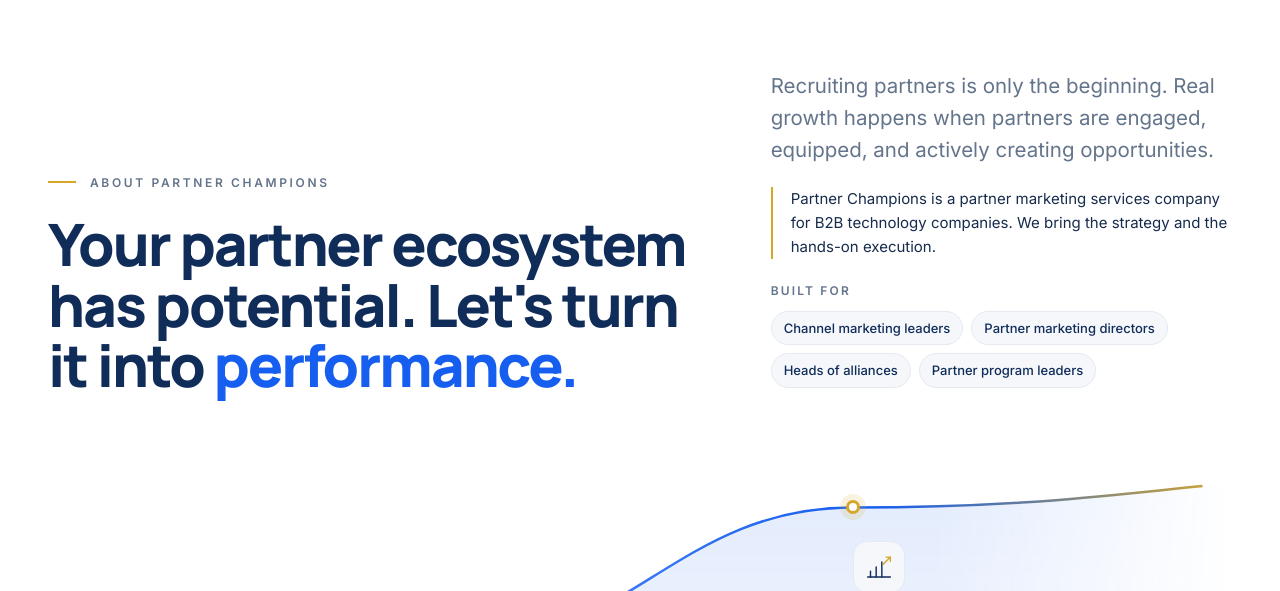
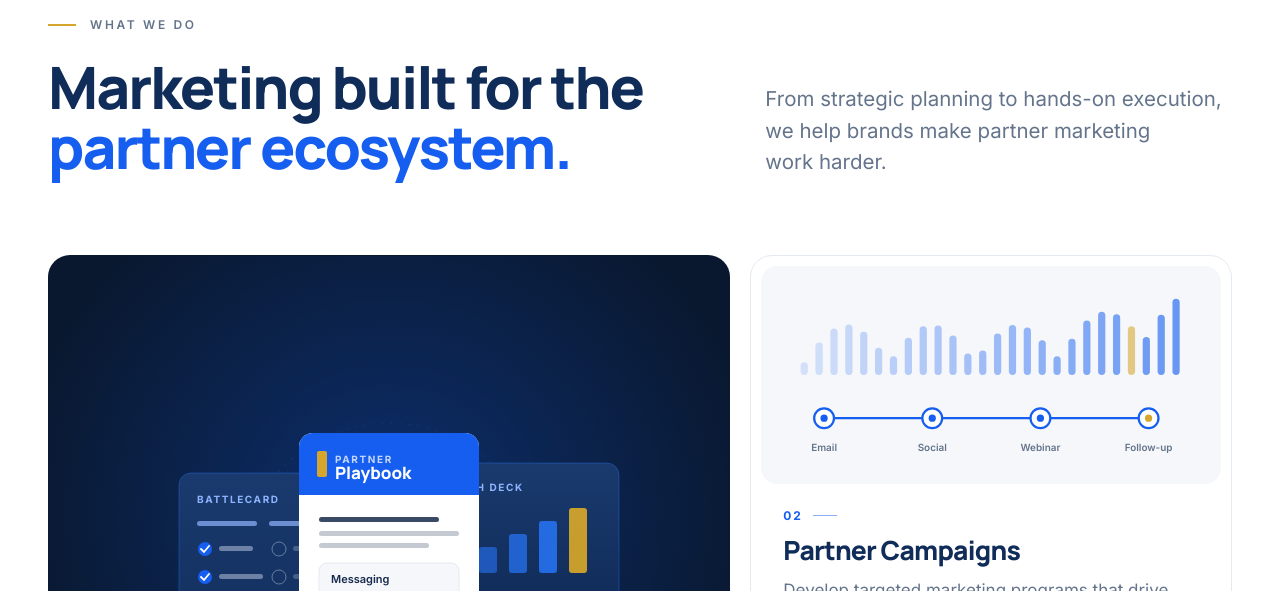
Before and after one commit to KRISHNA-GTM/partner-champions-site, a React (Vite) app: page / in a window 1280 px wide. Shown: the part 889-1480 px from the top of the page. Built offline with nearby package versions, Linux system fonts and the light colour scheme.

Commit message:
Redesign: new page structure

```diff
--- a/src/App.tsx
+++ b/src/App.tsx
@@ -1,14 +1,13 @@
+import { Approach } from './components/Approach/Approach'
+import { Challenge } from './components/Challenge/Challenge'
 import { ContactProvider } from './components/contact/ContactContext'
-import { Approach } from './components/Approach/Approach'
-import { Ecosystem } from './components/Ecosystem/Ecosystem'
 import { FinalCta } from './components/FinalCta/FinalCta'
 import { Footer } from './components/Footer/Footer'
 import { Header } from './components/Header/Header'
 import { Hero } from './components/Hero/Hero'
-import { Impact } from './components/Impact/Impact'
-import { Resources } from './components/Resources/Resources'
+import { Outcomes } from './components/Outcomes/Outcomes'
 import { Services } from './components/Services/Services'
-import { ValueProp } from './components/ValueProp/ValueProp'
+import { Showcase } from './components/Showcase/Showcase'
 import { useRevealOnScroll } from './hooks/usePageEffects'
 
 export default function App() {
@@ -22,12 +21,11 @@ export default function App() {
       <Header />
       <main id="main">
         <Hero />
-        <ValueProp />
+        <Challenge />
         <Services />
-        <Ecosystem />
+        <Showcase />
         <Approach />
-        <Impact />
-        <Resources />
+        <Outcomes />
         <FinalCta />
       </main>
       <Footer />
```
